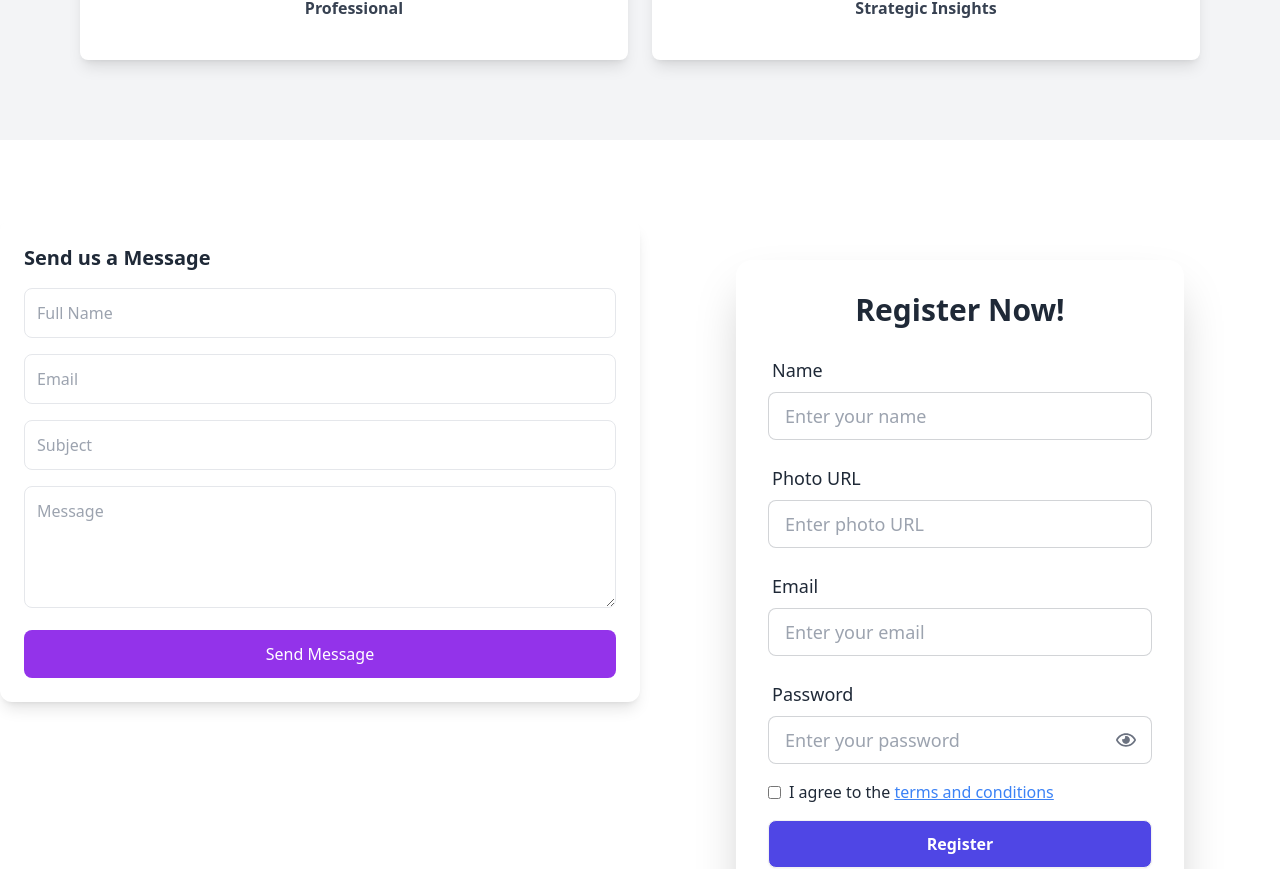
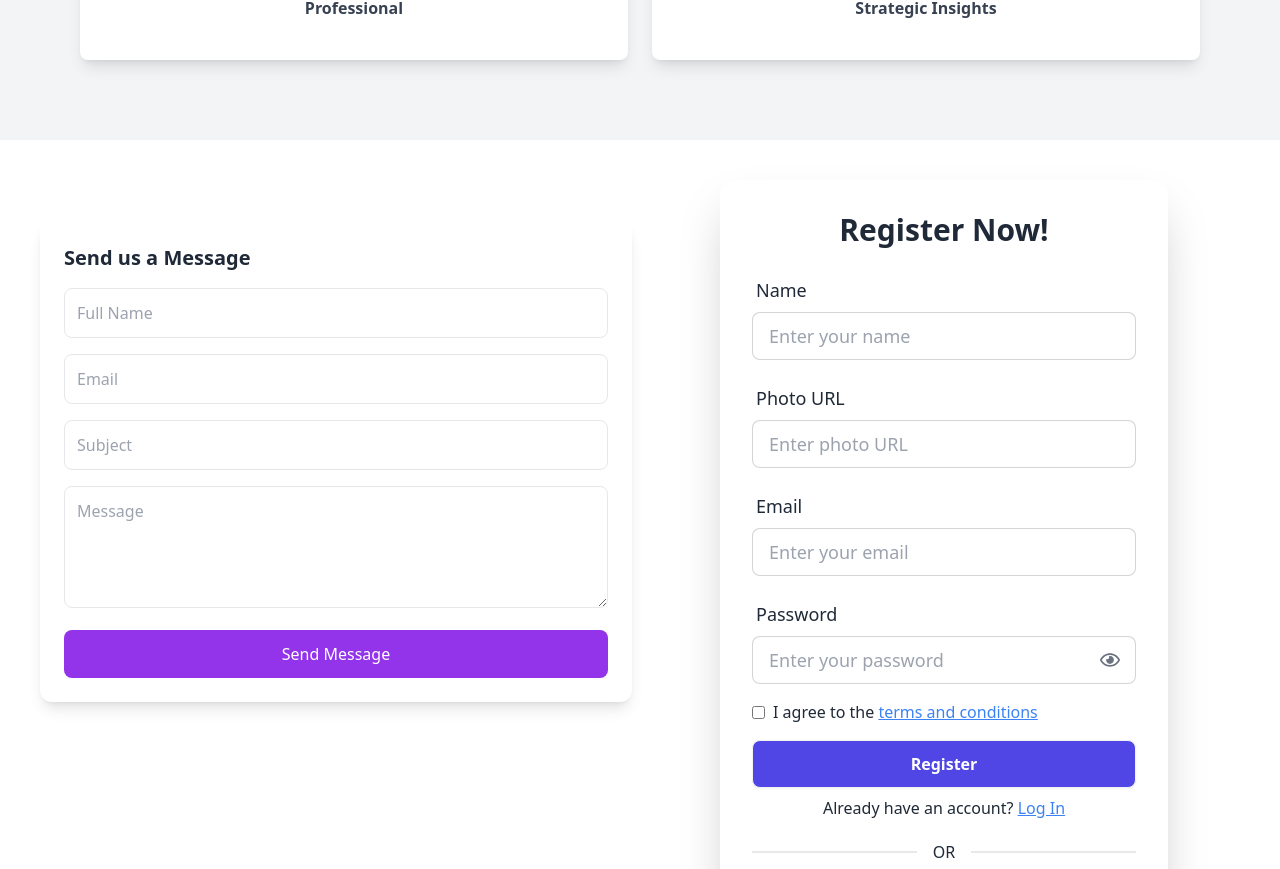
Before and after one commit to Md-Nur-Amin/Job-Portal-frontend, a React (Vite) app: page / in a window 1280 px wide. Shown: the part 2634-3503 px from the top of the page. Built offline with nearby package versions, Linux system fonts and the light colour scheme; no server answers.

Commit message:
few things fixed

```diff
--- a/src/Layout/Components/Home/Home.jsx
+++ b/src/Layout/Components/Home/Home.jsx
@@ -178,11 +178,14 @@ const Home = () => {
                 </section>
             </div>
 
-            <div className='grid lg:grid-cols-2'>
-                <SendMail></SendMail>
-                <SignUp></SignUp>
+            <div className="grid lg:grid-cols-2 mx-10 items-start gap-4">
+                <SendMail />
 
+                <div className="-mt-20  ">
+                    <SignUp />
+                </div>
             </div>
+
 
 
         </div>
```
